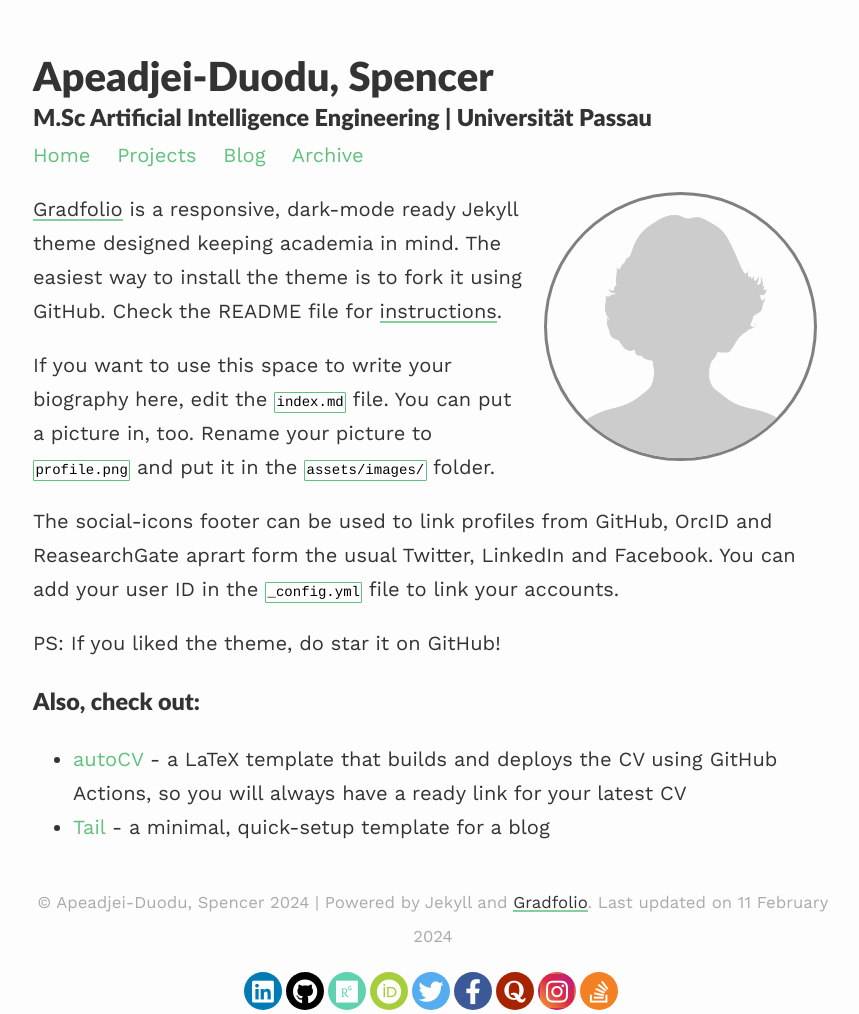
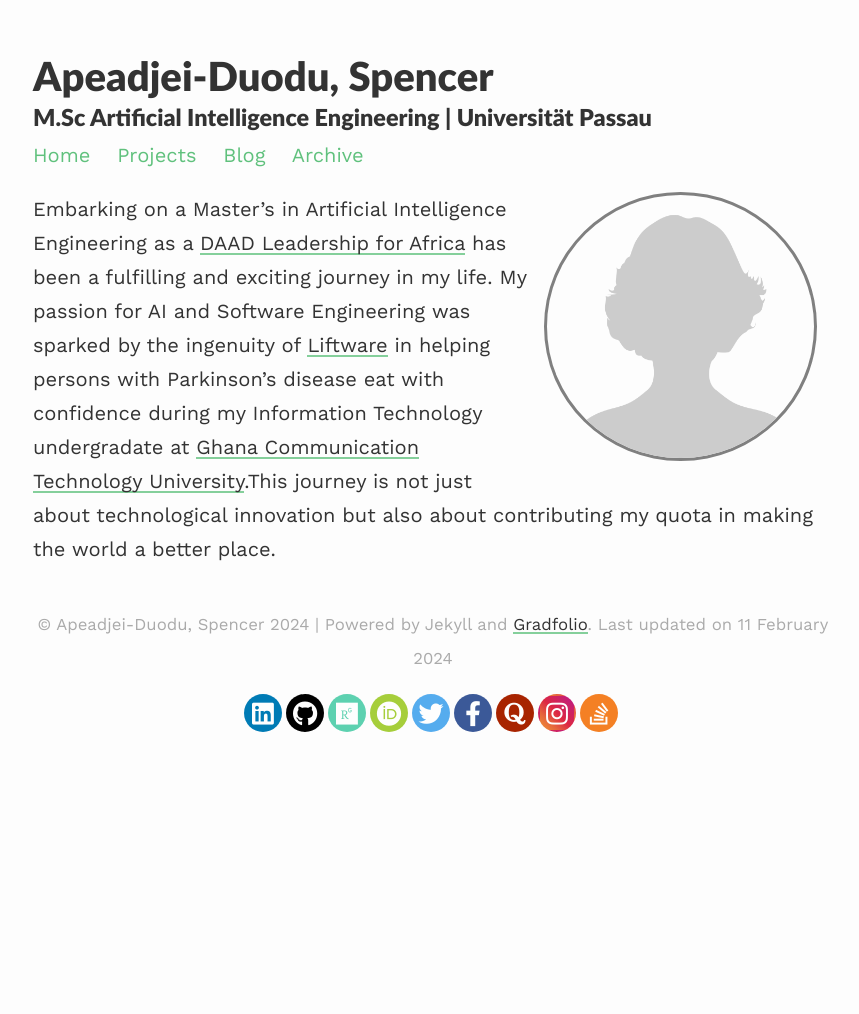
Before and after one commit to adkSpence/adkspence.github.io, a Jekyll site: the page built from index.md, in a window 1280 px wide. Shown: the whole page, without its empty margins (207-1066 px from the left). Built offline with Jekyll 4.4.1, drawn with Linux system fonts in a browser that asks for light colours; nearby versions of some CDN libraries; after the commit the page ends 980 px from its top, so only the background shows below that.

Commit message:
Changed the bio

```diff
--- a/index.md
+++ b/index.md
@@ -7,15 +7,4 @@
 published: true
 ---
 
-[Gradfolio](https://github.com/jitinnair1/gradfolio){:target="_blank"} is a responsive, dark-mode ready Jekyll theme designed keeping academia in mind. The easiest way to install the theme is to fork it using GitHub. Check the README file for [instructions](https://github.com/jitinnair1/gradfolio#installation){:target="_blank"}.
-
-If you want to use this space to write your biography here, edit the `index.md` file. You can put a picture in, too. Rename your picture to `profile.png` and put it in the `assets/images/` folder.
-
-The social-icons footer can be used to link profiles from GitHub, OrcID and ReasearchGate aprart form the usual Twitter, LinkedIn and Facebook. You can add your user ID in the `_config.yml` file to link your accounts.
-
-PS: If you liked the theme, do star it on GitHub!
-
-### Also, check out:
-
-- [autoCV](https://github.com/jitinnair1/autocv) - a LaTeX template that builds and deploys the CV using GitHub Actions, so you will always have a ready link for your latest CV
-- [Tail](https://github.com/jitinnair1/tail) - a minimal, quick-setup template for a blog
+Embarking on a Master's in Artificial Intelligence Engineering as a [DAAD Leadership for Africa](https://www.daad.de/en/the-daad/what-we-do/sustainable-development/funding-programmes/funding-programmes-for-students-a-z/leadership-for-africa/){:target="_blank"} has been a fulfilling and exciting journey in my life. My passion for AI and Software Engineering was sparked by the ingenuity of [Liftware](https://www.liftware.com/){:target="_blank"} in helping persons with Parkinson's disease eat with confidence during my Information Technology undergradate at [Ghana Communication Technology University](https://site.gctu.edu.gh/){:target="_blank"}.This journey is not just about technological innovation but also about contributing my quota in making the world a better place.
```
